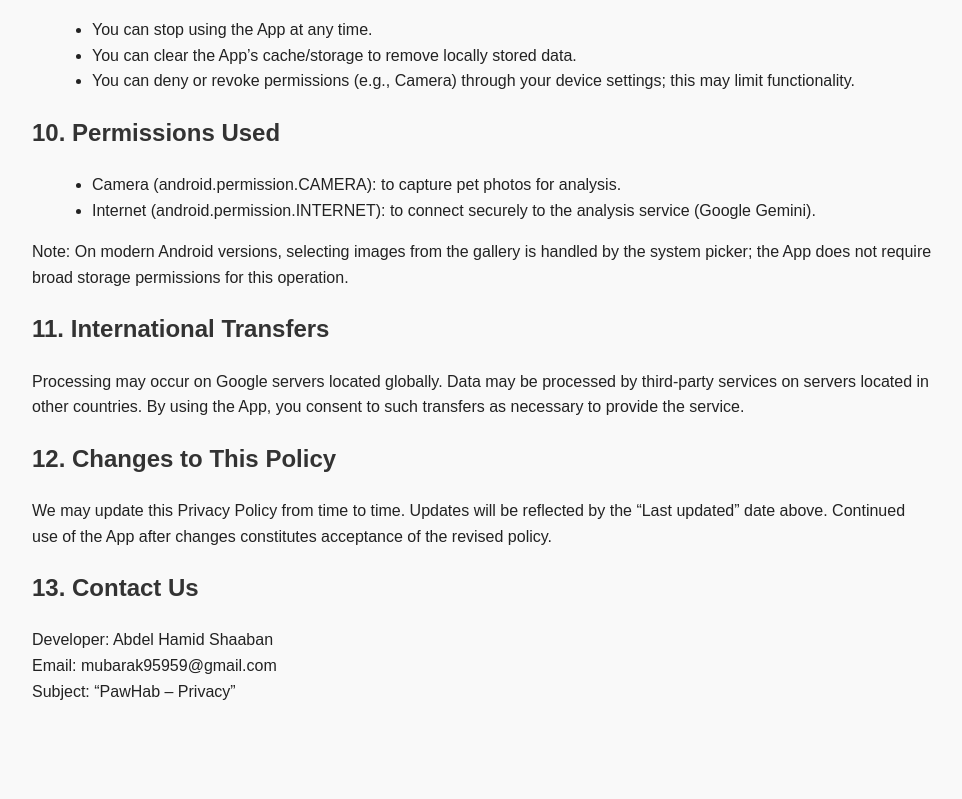
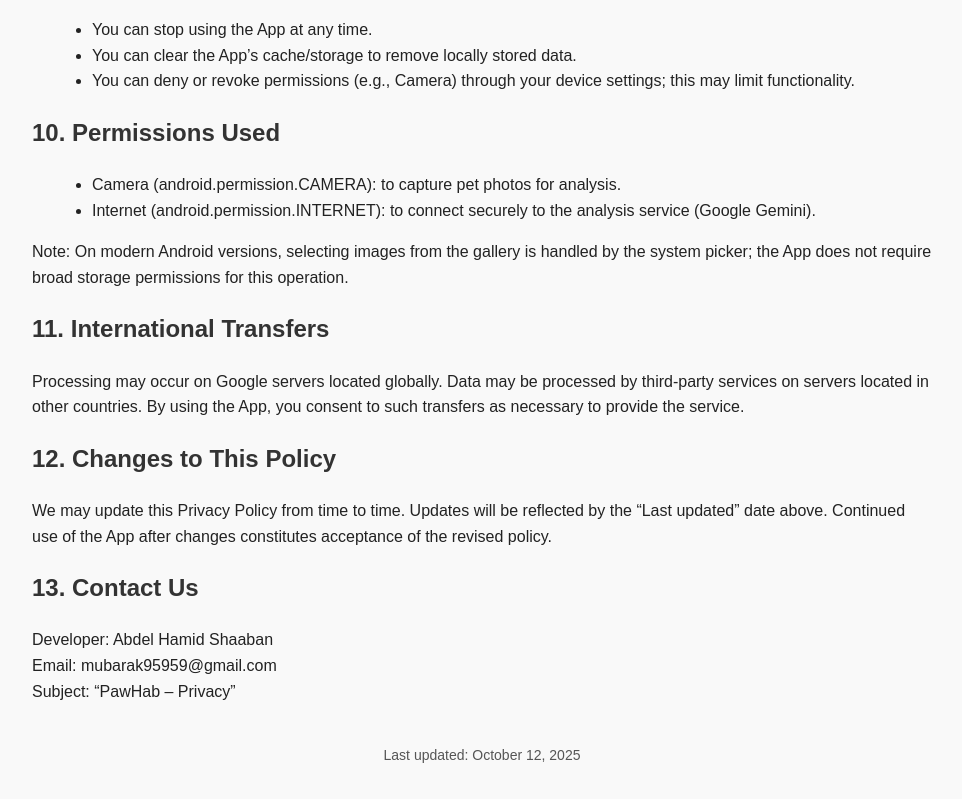
Before and after one commit to abo986169-lgtm/PawHab-privacy-policy, a plain HTML site: page index.html in a window 1280 px wide. Shown: the part 1741-2540 px from the top of the page, without its empty margins (158-1120 px from the left). Before the commit the page ends 2485 px from the top, so only its background shows below. Drawn offline with Linux system fonts and the light colour scheme.

Commit message:
Update index.html

```diff
--- a/index.html
+++ b/index.html
@@ -100,5 +100,16 @@
     Email: mubarak95959@gmail.com<br>
     Subject: “PawHab – Privacy”
   </p>
+    <p style="font-size:14px; color:#555; text-align:center; margin-top:40px;">
+    Last updated: <span id="lastUpdated"></span>
+  </p>
+
+  <script>
+    // بيعرض التاريخ الحالي تلقائيًا بتنسيق واضح
+    const today = new Date();
+    const formatted = today.toLocaleDateString('en-US', { year: 'numeric', month: 'long', day: 'numeric' });
+    document.getElementById('lastUpdated').textContent = formatted;
+  </script>
+
 </body>
 </html>
```
